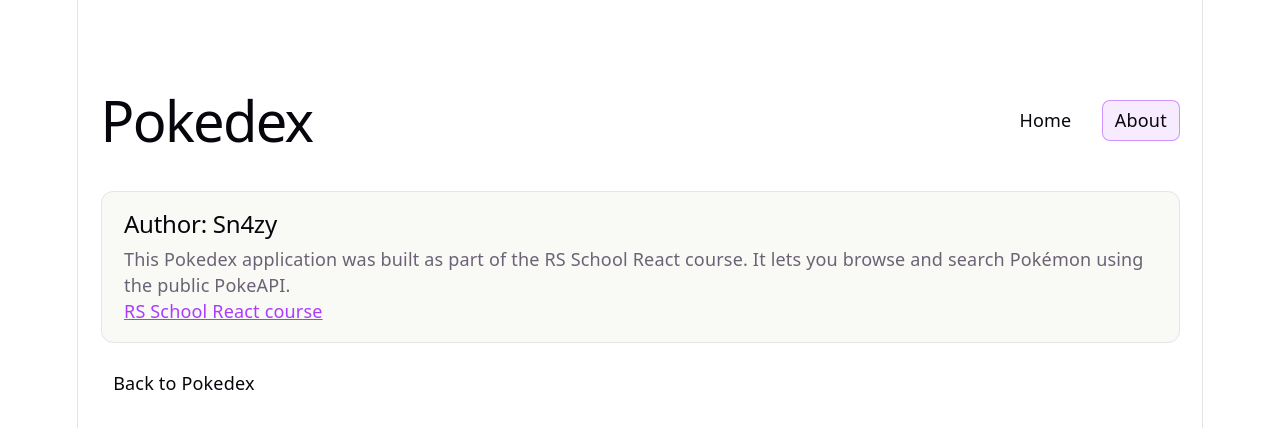
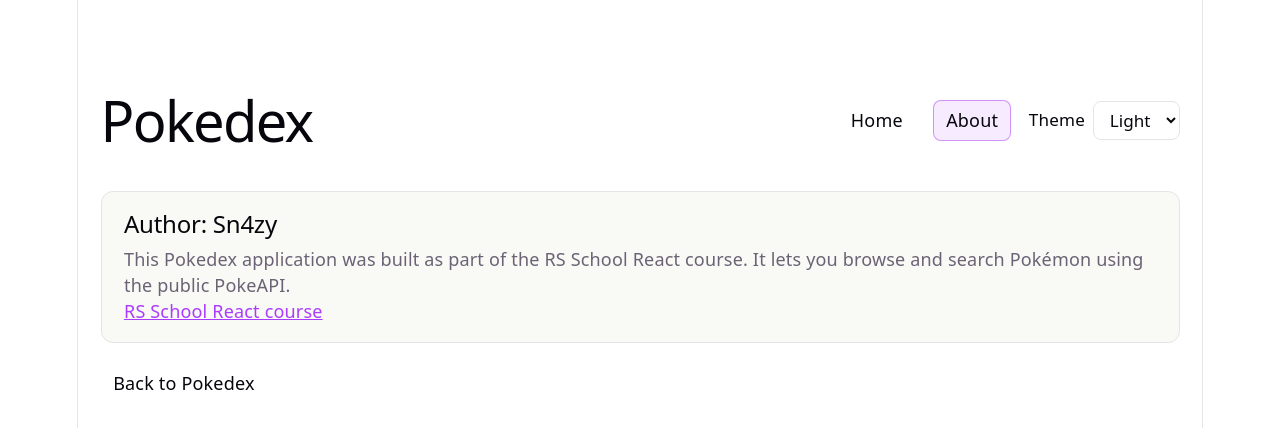
Before and after one commit to Sn4zy/rs-school-tasks, a React (Vite) app: page /about in a window 1280 px wide. Shown: the top 428 px of the page. Built offline with nearby package versions, Linux system fonts and the light colour scheme.

Commit message:
feat: Context API implementation

```diff
--- a/src/components/header.tsx
+++ b/src/components/header.tsx
@@ -1,12 +1,22 @@
+import type { ChangeEvent } from 'react'
 import { NavLink } from 'react-router-dom'
 
+import type { Theme } from '../context/themeContext.ts'
+import { useTheme } from '../context/useTheme.ts'
 import '../styles/header.css'
 import '../styles/nav.css'
 
 export default function Header() {
+  const { theme, setTheme } = useTheme()
+
+  const handleThemeChange = (event: ChangeEvent<HTMLSelectElement>) => {
+    setTheme(event.target.value as Theme)
+  }
+
   return (
     <header className="app-header">
       <h1>Pokedex</h1>
+      <div className="app-header__controls">
         <nav className="app-nav" aria-label="Main navigation">
           <NavLink to={{ pathname: '/', search: '?page=1' }} className="nav-link" end>
             Home
@@ -15,6 +25,20 @@
             About
           </NavLink>
         </nav>
+
+        <label className="theme-select-label">
+          Theme
+          <select
+            className="theme-select"
+            value={theme}
+            onChange={handleThemeChange}
+            aria-label="Theme"
+          >
+            <option value="light">Light</option>
+            <option value="dark">Dark</option>
+          </select>
+        </label>
+      </div>
     </header>
   )
 }
--- /dev/null
+++ b/src/context/themeContext.ts
@@ -0,0 +1,10 @@
+import { createContext } from 'react'
+
+export type Theme = 'light' | 'dark'
+
+export type ThemeContextValue = {
+  theme: Theme
+  setTheme: (theme: Theme) => void
+}
+
+export const ThemeContext = createContext<ThemeContextValue | null>(null)
--- /dev/null
+++ b/src/context/themeProvider.tsx
@@ -0,0 +1,23 @@
+import { useEffect, useMemo, useState, type ReactNode } from 'react'
+
+import { ThemeContext, type Theme } from './themeContext.ts'
+
+type ThemeProviderProps = {
+  children: ReactNode
+  initialTheme?: Theme
+}
+
+export function ThemeProvider({ children, initialTheme = 'light' }: ThemeProviderProps) {
+  const [theme, setTheme] = useState<Theme>(initialTheme)
+
+  useEffect(() => {
+    document.documentElement.dataset.theme = theme
+    return () => {
+      delete document.documentElement.dataset.theme
+    }
+  }, [theme])
+
+  const value = useMemo(() => ({ theme, setTheme }), [theme])
+
+  return <ThemeContext.Provider value={value}>{children}</ThemeContext.Provider>
+}
--- /dev/null
+++ b/src/context/useTheme.ts
@@ -0,0 +1,11 @@
+import { useContext } from 'react'
+
+import { ThemeContext } from './themeContext.ts'
+
+export function useTheme() {
+  const context = useContext(ThemeContext)
+  if (!context) {
+    throw new Error('useTheme must be used within ThemeProvider')
+  }
+  return context
+}
--- a/src/providers/appProviders.tsx
+++ b/src/providers/appProviders.tsx
@@ -1,6 +1,7 @@
 import type { ReactNode } from 'react'
 import { Provider } from 'react-redux'
 
+import { ThemeProvider } from '../context/themeProvider.tsx'
 import { store } from '../store/store.ts'
 
 type Props = {
@@ -8,5 +9,9 @@
 }
 
 export default function AppProviders({ children }: Props) {
-  return <Provider store={store}>{children}</Provider>
+  return (
+    <Provider store={store}>
+      <ThemeProvider>{children}</ThemeProvider>
+    </Provider>
+  )
 }
--- a/src/styles/global.css
+++ b/src/styles/global.css
@@ -17,7 +17,7 @@
 
   font: 18px/145% var(--sans);
   letter-spacing: 0.18px;
-  color-scheme: light dark;
+  color-scheme: light;
   color: var(--text);
   background: var(--bg);
   font-synthesis: none;
@@ -50,6 +50,36 @@
   }
 }
 
+:root[data-theme='light'] {
+  --text: #6b6375;
+  --text-h: #08060d;
+  --bg: #fff;
+  --border: #e5e4e7;
+  --code-bg: #f4f3ec;
+  --accent: #aa3bff;
+  --accent-bg: rgba(170, 59, 255, 0.1);
+  --accent-border: rgba(170, 59, 255, 0.5);
+  --social-bg: rgba(244, 243, 236, 0.5);
+  --shadow:
+    rgba(0, 0, 0, 0.1) 0 10px 15px -3px, rgba(0, 0, 0, 0.05) 0 4px 6px -2px;
+  color-scheme: light;
+}
+
+:root[data-theme='dark'] {
+  --text: #9ca3af;
+  --text-h: #f3f4f6;
+  --bg: #16171d;
+  --border: #2e303a;
+  --code-bg: #1f2028;
+  --accent: #c084fc;
+  --accent-bg: rgba(192, 132, 252, 0.15);
+  --accent-border: rgba(192, 132, 252, 0.5);
+  --social-bg: rgba(47, 48, 58, 0.5);
+  --shadow:
+    rgba(0, 0, 0, 0.4) 0 10px 15px -3px, rgba(0, 0, 0, 0.25) 0 4px 6px -2px;
+  color-scheme: dark;
+}
+
 #root {
   width: 1126px;
   max-width: 100%;
@@ -64,6 +94,8 @@
 
 body {
   margin: 0;
+  color: var(--text);
+  background: var(--bg);
 }
 
 h1,
--- a/src/styles/header.css
+++ b/src/styles/header.css
@@ -11,7 +11,37 @@
   margin: 0;
 }
 
+.app-header__controls {
+  display: flex;
+  flex-wrap: wrap;
+  align-items: center;
+  gap: 1rem;
+}
+
 .app-nav {
   display: flex;
   gap: 1rem;
 }
+
+.theme-select-label {
+  display: flex;
+  align-items: center;
+  gap: 0.45rem;
+  color: var(--text-h);
+  font-size: 0.95rem;
+}
+
+.theme-select {
+  font: inherit;
+  cursor: pointer;
+  color: var(--text-h);
+  background: var(--bg);
+  border: 1px solid var(--border);
+  border-radius: 8px;
+  padding: 0.35rem 0.65rem;
+}
+
+.theme-select:focus-visible {
+  outline: 2px solid var(--accent);
+  outline-offset: 2px;
+}
```
Also changed, not shown: src/tests/testUtils.tsx (+20 -8 lines), 1 other file (tests, documents, lock files or other folders). Lines whose indentation alone changed are shown as unchanged.
